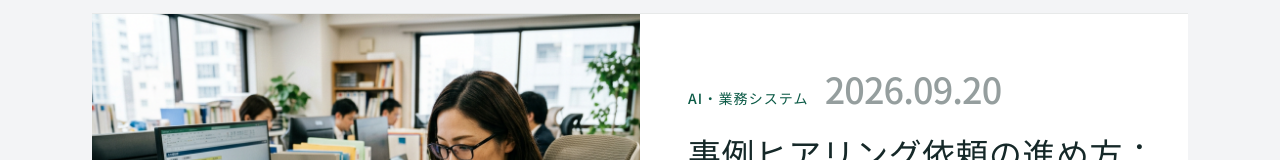
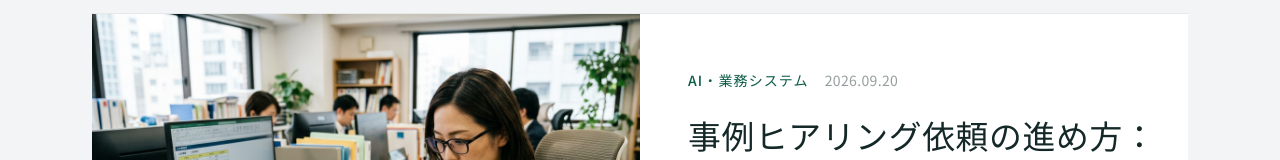
Before and after one commit to ayuuum/Amber_HP, a Next.js app: page /blog in a window 1280 px wide. Shown: the part 539-699 px from the top of the page. Built offline with nearby package versions, Linux system fonts and the light colour scheme; no server answers.

Commit message:
fix: ブログfeaturedの日付表示をカテゴリと同サイズに抑える
一覧の主役はタイトルであり、日付が視覚的に勝ちすぎていたため。

Co-authored-by: Cursor <cursoragent@cursor.com>

```diff
--- a/components/ui/ArticleCard.tsx
+++ b/components/ui/ArticleCard.tsx
@@ -70,7 +70,7 @@ export default function ArticleCard({ post, category, featured = false }: Props)
               </span>
               <time
                 dateTime={post.date}
-                className="font-medium tabular-nums tracking-tight text-sequoia-black/45 text-[clamp(1.5rem,3.5vw,2.25rem)] leading-none"
+                className="text-sm tabular-nums tracking-wide text-sequoia-black/45"
               >
                 {formatDate(post.date)}
               </time>
```
